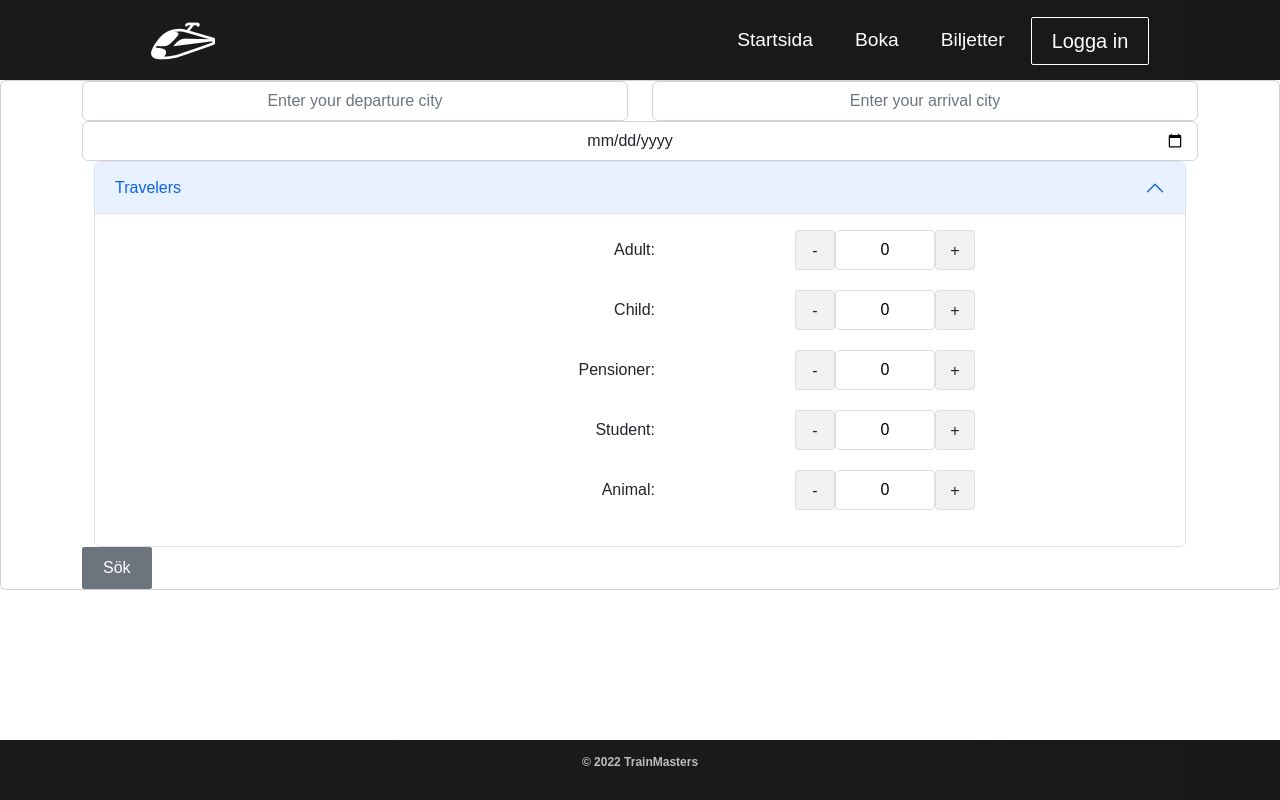
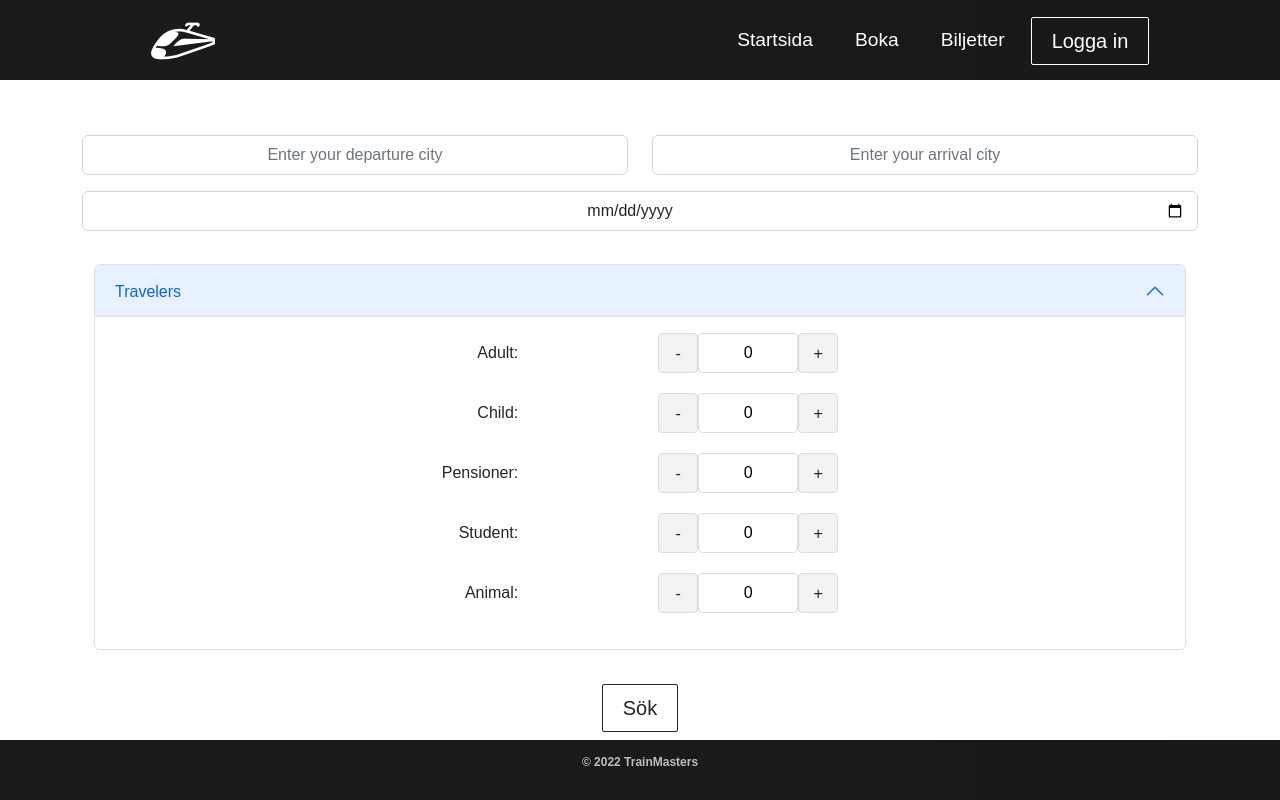
Before and after one commit to NikyAviator/TrainMasters, a React (Vite) app: page /boka in a window 1280 px wide. Built offline with nearby package versions, Linux system fonts and the light colour scheme.

Commit message:
Changed styling a bit for booking page

```diff
--- a/scss/PlusMinus.scss
+++ b/scss/PlusMinus.scss
@@ -3,7 +3,8 @@ span {
 }
 
 .accordion-body {
-  max-width: 900px !important;
+  display: grid;
+  justify-content: center;
 }
 
 .number {
--- a/src/components/Pages/BookingPage.jsx
+++ b/src/components/Pages/BookingPage.jsx
@@ -5,7 +5,7 @@ import { Button } from '../UI/Button';
 
 export default function BookingPage(props) {
   return (
-    <div>
+    <div className="bookingForm">
       <TicketFromTo />
     </div>
   );
--- a/src/components/Ticket/TicketFromTo.jsx
+++ b/src/components/Ticket/TicketFromTo.jsx
@@ -1,25 +1,25 @@
-import React from 'react';
-import 'bootstrap/dist/css/bootstrap.min.css';
-import '../../../scss/main.scss';
-import { useState } from 'react';
-import useStates from '../../utilities/useStates';
-import { findRoute, itsWeekend } from '../../utilities/RouteStations';
-import TicketItem from './TicketItem';
-import TicketDatePicker from './TicketDatePicker';
-import Form from 'react-bootstrap/Form';
-import Container from 'react-bootstrap/Container';
-import Row from 'react-bootstrap/Row';
-import Col from 'react-bootstrap/Col';
-import Button from 'react-bootstrap/Button';
-import Card from 'react-bootstrap/Card';
-import TicketTravelers from './TicketTravelers';
+import React from "react";
+import "bootstrap/dist/css/bootstrap.min.css";
+import "../../../scss/main.scss";
+import { useState } from "react";
+import useStates from "../../utilities/useStates";
+import { findRoute, itsWeekend } from "../../utilities/RouteStations";
+import TicketItem from "./TicketItem";
+import TicketDatePicker from "./TicketDatePicker";
+import Form from "react-bootstrap/Form";
+import Container from "react-bootstrap/Container";
+import Row from "react-bootstrap/Row";
+import Col from "react-bootstrap/Col";
+import { Button } from "../UI/Button";
+import Card from "react-bootstrap/Card";
+import TicketTravelers from "./TicketTravelers";
 
 const TicketFromTo = () => {
   const [routes, setRoutes] = useState([]);
   const [weekend, setWeekend] = useState(false);
   let emptyFormValues = {
-    from: '',
-    to: '',
+    from: "",
+    to: "",
   };
   const [formValues, updateStateFormValue] = useStates({ ...emptyFormValues });
 
@@ -41,20 +41,20 @@ const TicketFromTo = () => {
 
   let { from, to } = formValues;
   return (
-    <>
-      <Card>
+    <div className="bookingForm">
+      <Card style={{ border: "none" }}>
         <Container>
           <Col>
             <Row>
               <Col>
-                <Form>
+                <Form style={{ paddingBottom: "3%", paddingTop: "10%" }}>
                   <Form.Group>
                     <Form.Control
-                      type='text'
-                      name='from'
-                      placeholder='Enter your departure city'
+                      type="text"
+                      name="from"
+                      placeholder="Enter your departure city"
                       required
-                      maxLength='100'
+                      maxLength="100"
                       value={from}
                       onChange={onChangeFormValue}
                     />
@@ -62,14 +62,14 @@ const TicketFromTo = () => {
                 </Form>
               </Col>
               <Col>
-                <Form>
+                <Form style={{ paddingBottom: "3%", paddingTop: "10%" }}>
                   <Form.Group>
                     <Form.Control
-                      type='text'
-                      name='to'
-                      placeholder='Enter your arrival city'
+                      type="text"
+                      name="to"
+                      placeholder="Enter your arrival city"
                       required
-                      maxLength='100'
+                      maxLength="100"
                       value={to}
                       onChange={onChangeFormValue}
                     />
@@ -77,25 +77,34 @@ const TicketFromTo = () => {
                 </Form>
               </Col>
             </Row>
-            <Row>
+            <Row style={{ paddingBottom: "3%" }}>
               <Col>
                 <TicketDatePicker setWeekend={setWeekend} />
               </Col>
             </Row>
-            <Row>
+            <Row style={{ paddingBottom: "3%" }}>
               <Col>
                 <TicketTravelers />
               </Col>
             </Row>
-            <Button variant='secondary' type='submit' onClick={submitForm}>
-              Sök
-            </Button>
+            <Row style={{ display: "grid", justifyContent: "center" }}>
+              <Col>
+                <Button
+                  buttonStyle="btn--secondary-outline"
+                  buttonSize="btn--medium-secondary"
+                  type="submit"
+                  onClick={submitForm}
+                >
+                  Sök
+                </Button>
+              </Col>
+            </Row>
           </Col>
 
           <TicketItem routes={routes} />
         </Container>
       </Card>
-    </>
+    </div>
   );
 };
 
```
